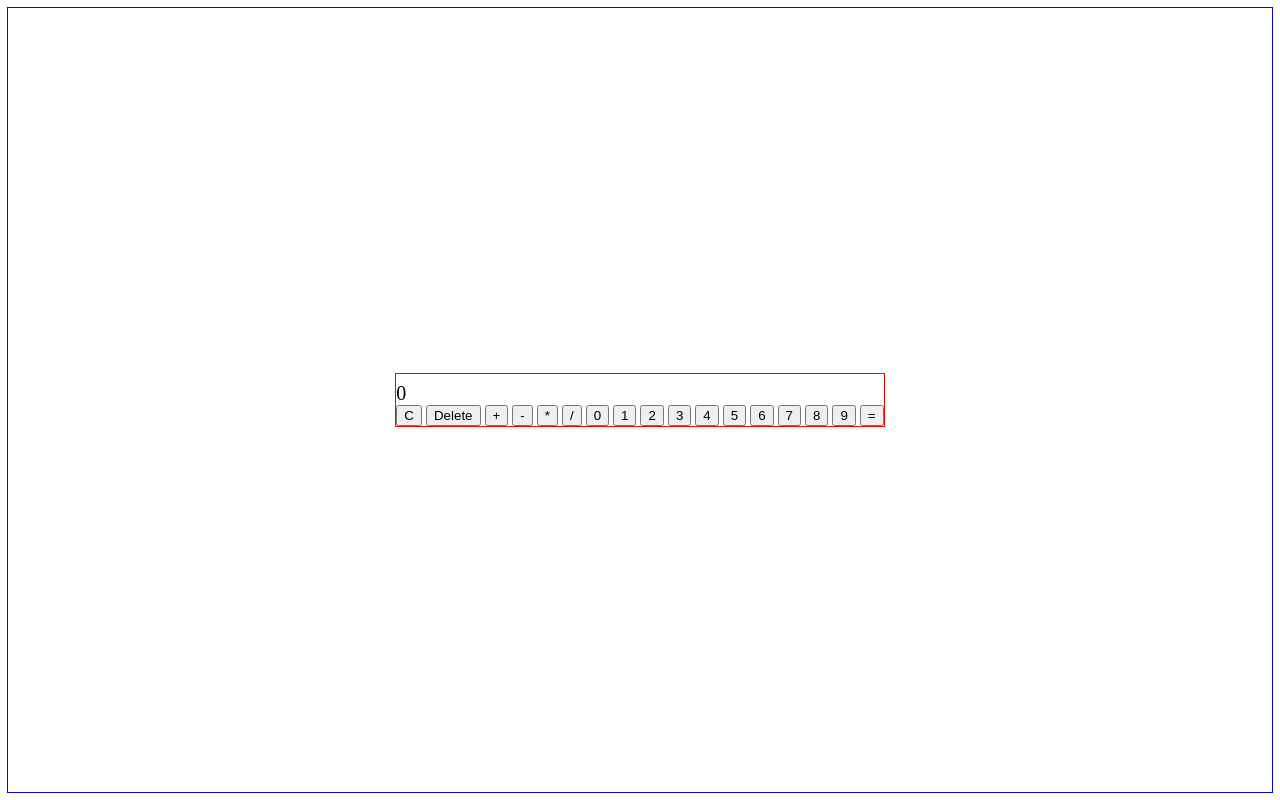
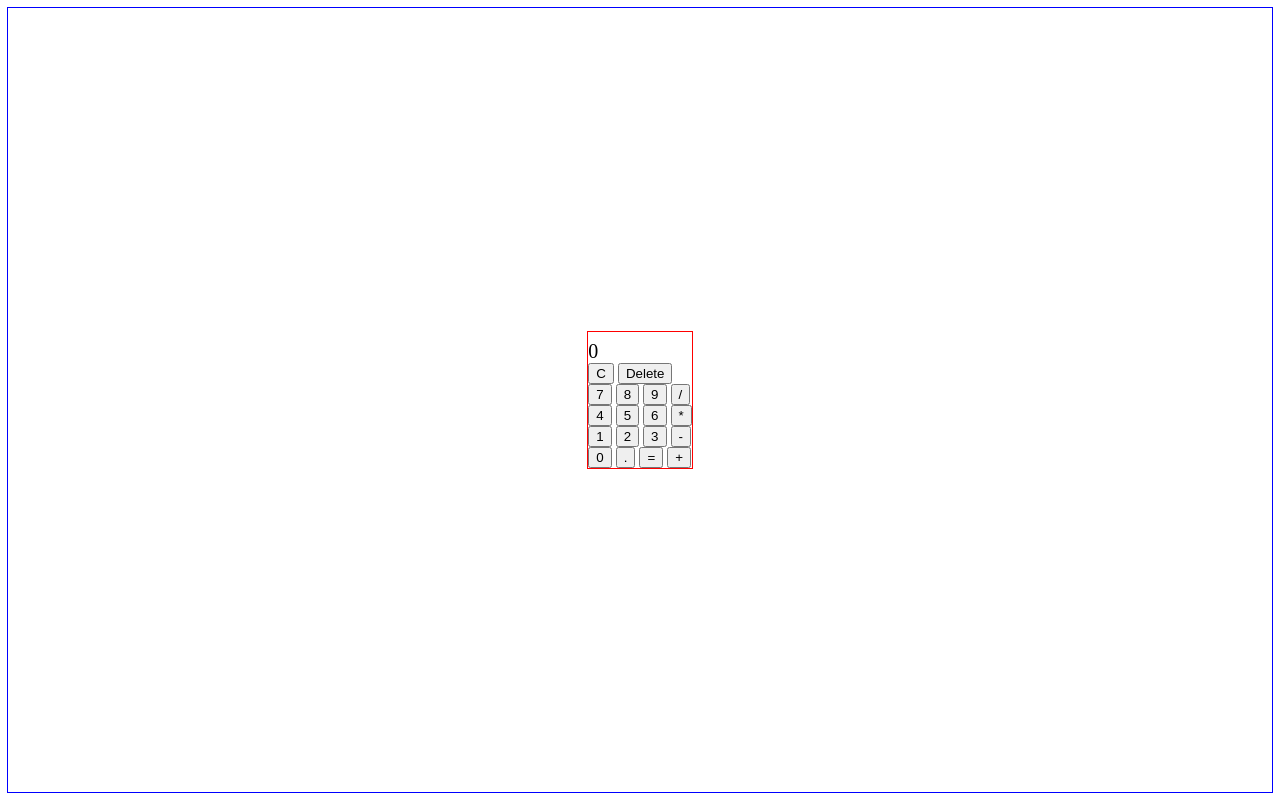
Before and after one commit to AName0/Calculator, a plain HTML site: page index.html in a window 1280 px wide. Drawn offline with Linux system fonts and the light colour scheme.

Commit message:
rearranged button positions

```diff
--- a/index.html
+++ b/index.html
@@ -11,23 +11,34 @@
             <div class="calculator">
                 <div id="calculator-display"></div>
                 <div id="input-display"></div>
+                <div id="row-1">
                     <button id="clear">C</button>
                     <button id="backspace">Delete</button>
-                <button id="addition">+</button>
-                <button id="subtraction">-</button>
+                </div>
+                <div id="row-2">
+                    <button id="number-seven">7</button>
+                    <button id="number-eight">8</button>
+                    <button id="number-nine">9</button>
+                    <button id="division">/</button>
+                </div>
+                <div id="row-3">
+                    <button id="number-four">4</button>
+                    <button id="number-five">5</button>
+                    <button id="number-six">6</button>
                     <button id="multiplication">*</button>
-                <button id="division">/</button>
-                <button id="number-zero">0</button>
+                </div>
+                <div id="row-4">
                     <button id="number-one">1</button>
                     <button id="number-two">2</button>
                     <button id="number-three">3</button>
-                <button id="number-four">4</button>
-                <button id="number-five">5</button>
-                <button id="number-six">6</button>
-                <button id="number-seven">7</button>
-                <button id="number-eight">8</button>
-                <button id="number-nine">9</button>
+                    <button id="subtraction">-</button>
+                </div>
+                <div id="row-5">
+                    <button id="number-zero">0</button>
+                    <button id="decimal-point">.</button>
                     <button id="equals">=</button>
+                    <button id="addition">+</button>
+                </div>
             </div>
         </div>
     </body>
```
Lines whose indentation alone changed are shown as unchanged.
